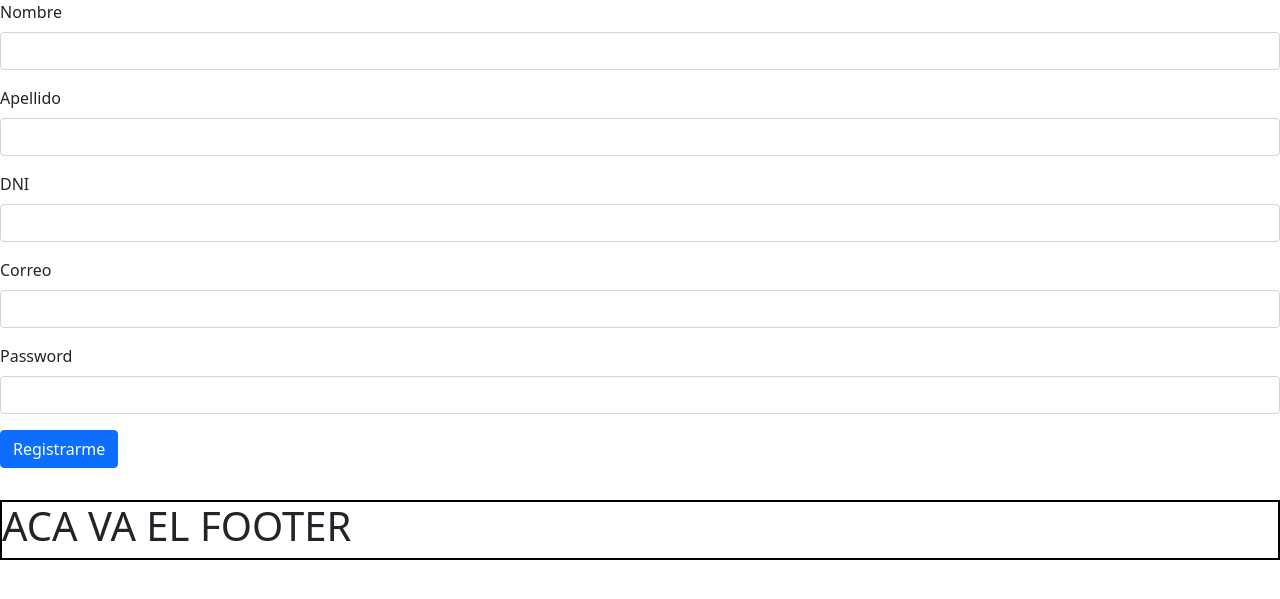
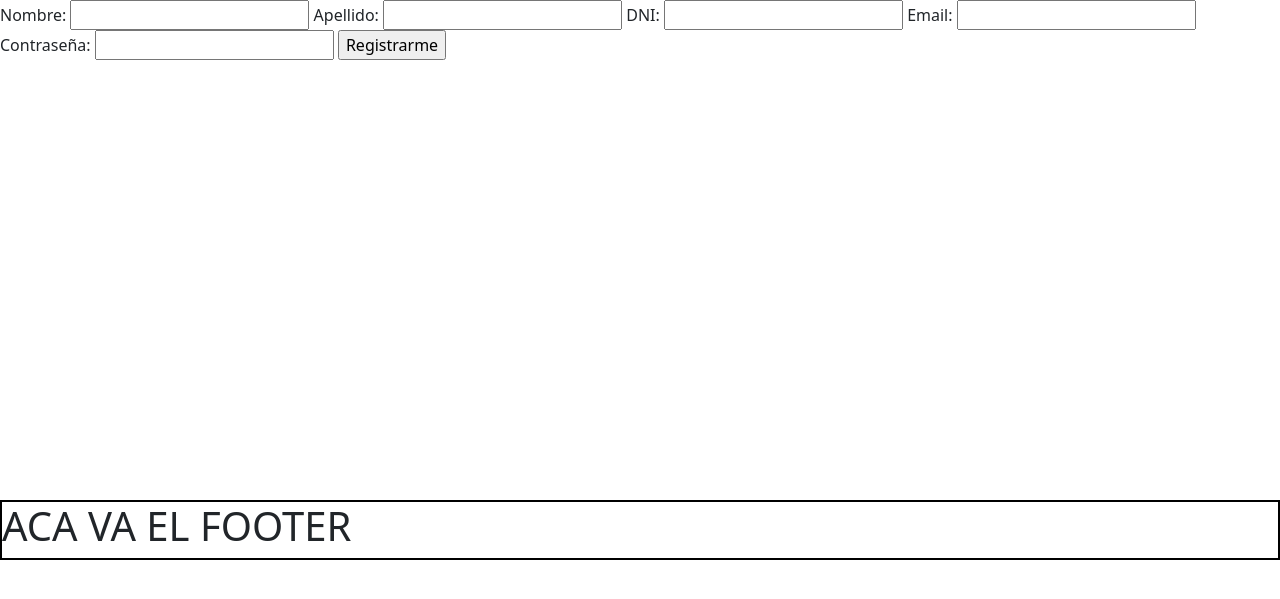
Before and after one commit to JulietaLuciaDe/gaucho, a PHP site: page /GauchoRocket/index.php?module=registro in a window 1280 px wide. Shown: the part 76-675 px from the top of the page. Run offline with PHP 8.4, Linux system fonts and the light colour scheme; some libraries are stand-ins or nearby versions.

Commit message:
Registro valida con JS los campos
Al archivo JS de Cintia le cambié el nombre para no generar conflicto.
La vista del registro anterior se movió a la carpeta "temporal". En esa view, el formulario está hecho con Bootstrap, el que hice yo no.
Hay que agregarle CSS al registroView.php.

```diff
--- a/controller/logInController.php
+++ b/controller/logInController.php
@@ -15,14 +15,18 @@
         public function registrado(){
             $message = "<div><h3>Registro exitoso!</h3></br><p>Verifique su correo electrónico para activar la cuenta</p></div>";
             $this->printer->generatePopUp($message,'logInView.php');
-
         }
 
         public function validarSesion(){
             $usuario = $_POST["usuario"];
             $password = $_POST["password"];
             if($this->logInModel->iniciarSesion($usuario,$password)){
+                session_start();
                 header("Location: index.php?module=inicio");
+                exit();
+            }else if(!$this->autentificado()){
+                $message = "<div><h3>Cuenta aún no autenticada.</h3></br><p>Verifique nuevamente su correo electrónico para activar la cuenta.</p></div>";
+                $this->printer->generatePopUp($message,'logInView.php');
             }else{
                 header("Location: index.php?module=logIn");
                 exit();
@@ -31,7 +35,7 @@
 
         public function autentificado(){
             $correo = $_GET["correo"];
-            $this->logInModel->autentificar($correo);
+            return $this->logInModel->autentificar($correo);
         }
     }
 
--- a/controller/registroController.php
+++ b/controller/registroController.php
@@ -20,8 +20,6 @@
             $pass = $_POST["pass"];
 
             $this->registroModel->registrar($name,$lastName,$dni,$user,$pass);
-
-
         }
 
         public function validarRegistro(){
--- a/model/logInModel.php
+++ b/model/logInModel.php
@@ -25,7 +25,7 @@
 
         public function autentificar($correo){
             $sql = "UPDATE usuarios Set autentificado = 1 Where user = '" . $correo. "'";
-            $this->database->query($sql);
+            return $this->database->query($sql);
         }
     }
 
--- a/view/CSS.css
+++ b/view/CSS.css
@@ -14,12 +14,22 @@ footer{
     text-align: right;
 }
 
+.error{
+    margin: 0;
+    padding: 0;
+    color: red;
+}
+
 
 /*VERIFICAR LA PROPIEDAD HEIGHT DE CONTENIDO*/
 .contenido{
     height: 500px;
 }
 
+.registro{
+    display: flex;
+}
+
 /*RESPONSIVE PARA MOBILE*/
 @media (max-width:320px){
 
--- a/view/footer.php
+++ b/view/footer.php
@@ -2,6 +2,7 @@
     <h1>ACA VA EL FOOTER</h1>
 </footer>
 <script src="https://cdn.jsdelivr.net/npm/bootstrap@5.0.2/dist/js/bootstrap.bundle.min.js" integrity="sha384-MrcW6ZMFYlzcLA8Nl+NtUVF0sA7MsXsP1UyJoMp4YLEuNSfAP+JcXn/tWtIaxVXM" crossorigin="anonymous"></script>
-<script src="js.js"></script>
+<script src="https://code.jquery.com/jquery-3.2.1.min.js"></script>
+<script src="view/js.js"></script>
 </body>
 </html>
--- a/view/header.php
+++ b/view/header.php
@@ -5,7 +5,9 @@
     <meta http-equiv="X-UA-Compatible" content="IE=edge">
     <meta name="viewport" content="width=device-width, initial-scale=1.0">
     <link href="https://cdn.jsdelivr.net/npm/bootstrap@5.0.2/dist/css/bootstrap.min.css" rel="stylesheet" integrity="sha384-EVSTQN3/azprG1Anm3QDgpJLIm9Nao0Yz1ztcQTwFspd3yD65VohhpuuCOmLASjC" crossorigin="anonymous">
-    <link rel="stylesheet" type="text/css" media="screen" href="view/CSS.css" />
+    <link rel="stylesheet" type="text/css" media="screen" href="view/CSS.css">
+    <script src="https://code.jquery.com/jquery-3.2.1.min.js"></script>
+    <script src="view/js.js"></script>
     <title>GauchoRocket</title>
 </head>
 <body>
--- /dev/null
+++ b/view/js.js
@@ -0,0 +1,71 @@
+function validar(){
+    var regexemail = /^[0-9a-zA-Z._.-]+\@[0-9a-zA-Z._.-]+\.[0-9a-zA-Z]+$/;
+    var mensaje ="";
+    var error =0;
+    reset();
+    if($("#nombre").val()==""){
+        mensaje+="<p>El campo de nombre no puede estar vacío.</p>";
+        error++;
+        $("#nombre").addClass('error');
+    }
+    if($("#apellido").val()==""){
+        mensaje+="<p>El campo de apellido no puede estar vacío.</p>";
+        error++;
+        $("#apellido").addClass('error');
+    }
+    if($("#dni").val()==""){
+        mensaje+="<p>El campo de DNI no puede estar vacío.</p>";
+        error++;
+        $("#apellido").addClass('error');
+    }
+    if($("#dni").val().length>'8'){
+        mensaje+="<p>Introduzca un DNI válido.</p>";
+        error++;
+        $("#apellido").addClass('error');
+    }
+    if(!$("#email").val().match(regexemail)){
+        mensaje+= "<p>Debe ingresarse un email válido.</p>";
+        error++;
+        $("#email").addClass('error');
+    }
+    if($("#clave").val()==""){
+        mensaje+="<p>La contraseña debe contener caracteres.</p>";
+        error++;
+        $("#clave").addClass('error');
+    }
+    if (error>0){
+        $("#mensaje").append(mensaje);
+        return false;
+    }
+    else{
+        return true;
+    }
+}
+function reset(){
+    $("#nombre").removeClass('error');
+    $("#apellido").removeClass('error');
+    $("#dni").removeClass('error');
+    $("#email").removeClass('error');
+    $("#clave").removeClass('error');
+    $("#mensaje").empty();
+}
+$(document).ready(function(){
+    $("#formulario").submit(function(){
+        return validar();
+    });
+    $("#nombre").keyup(function(){
+        validar();
+    });
+    $("#apellido").keyup(function(){
+        validar();
+    });
+    $("#dni").keyup(function(){
+       validar();
+    });
+    $("#email").keyup(function(){
+        validar();
+    });
+    $("#clave").keyup(function(){
+        validar();
+    });
+})
--- a/view/registroView.php
+++ b/view/registroView.php
@@ -1,25 +1,18 @@
-<div class="contenido">
-    <form action="index.php?module=registro&method=registrar" method="POST" >
-        <div class="mb-3">
-            <label for="exampleInputName1" class="form-label">Nombre</label>
-            <input type="text" class="form-control" id="exampleInputName1" aria-describedby="lastNameHelp" name="name">
-        </div>
-        <div class="mb-3">
-            <label for="exampleInputLastName1" class="form-label">Apellido</label>
-            <input type="text" class="form-control" id="exampleInputLastName1" aria-describedby="lastNameHelp" name="lastName">
-        </div>
-        <div class="mb-3">
-            <label for="exampleInputDNI1" class="form-label">DNI</label>
-            <input type="number" class="form-control" id="exampleInputDNI1" name="dni">
-        </div>
-        <div class="mb-3">
-            <label for="exampleInputEmail1" class="form-label">Correo</label>
-            <input type="email" class="form-control" id="exampleInputEmail1" name="user">
-        </div>
-        <div class="mb-3">
-            <label for="exampleInputPassword1" class="form-label">Password</label>
-            <input type="password" class="form-control" id="exampleInputPassword1" name="pass">
-        </div>
-        <button type="submit" class="btn btn-primary">Registrarme</button>
+<div class="contenido registro">
+    <form action="index.php?module=registro&method=registrar" method="POST" id="formulario">
+        <label for="nombre">Nombre:</label>
+        <input type="text" id="nombre" name="nombre">
+        <label for="apellido">Apellido:</label>
+        <input type="text" id="apellido" name="apellido">
+        <label for="dni">DNI:</label>
+        <input type="number" id="dni" name="dni">
+        <label for="email">Email:</label>
+        <input type="email" id="email" name="email">
+        <label for="clave">Contraseña:</label>
+        <input type="password" name="clave" id="clave">
+        <input type="submit" value="Registrarme">
+        <span id="mensaje" class="error">
+
+        </span>
     </form>
 </div>
```
Also changed, not shown: view/temporal/registroView.php (added, +28 -0 lines), jsview.js (renamed from js.js), view/loginView.php (line endings or trailing spaces).
